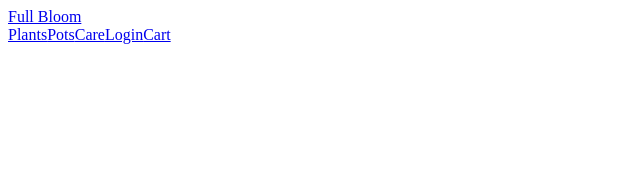
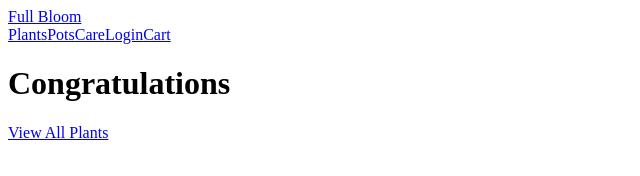
Before and after one commit to jessicachiarella/Grace-Shopper, a React app: page /Congratulations in a window 1280 px wide. Shown: the whole page, without its empty margins (0-640 px from the left). Built offline with nearby package versions, Linux system fonts and the light colour scheme.

Commit message:
set up ternary for congrats page

```diff
--- a/src/components/App.js
+++ b/src/components/App.js
@@ -9,7 +9,7 @@ import {
 //   Cart,
   Care,
 //   Confirmation,
-//    Congratulations,
+   Congratulations,
 //   DeleteFromCart,
 //   EditCart,
   Header,
@@ -47,7 +47,7 @@ const App = () => {
 
                     {/* <Route path="/Cart" element={<Cart/>}/>
                     <Route path="/Confirmation" element={<Confirmation/>}/> */}
-                    {/* <Route path="/Congratulations" element={<Congratulations/>}/> */}
+                    <Route path="/Congratulations" element={<Congratulations isLoggedIn={isLoggedIn} />}/>
                     <Route path="/RenderAllPlants" element={<RenderAllPlants/>}/>
                     <Route path="/RenderDivas" element={<RenderDivas/>}/>
                     <Route path="/RenderGreenThumbs" element={<RenderGreenThumbs/>}/>
@@ -68,7 +68,7 @@ const App = () => {
 
                     {/* <Route path="/Cart" element={<Cart/>}/>
                     <Route path="/Confirmation" element={<Confirmation/>}/> */}
-                    {/* <Route path="/Congratulations" element={<Congratulations/>}/> */}
+                    <Route path="/Congratulations" element={<Congratulations isLoggedIn={isLoggedIn} />}/>
                     <Route path="/RenderAllPlants" element={<RenderAllPlants/>}/>
                     <Route path="/RenderDivas" element={<RenderDivas/>}/>
                     <Route path="/RenderGreenThumbs" element={<RenderGreenThumbs/>}/>
--- a/src/components/Congratulations.js
+++ b/src/components/Congratulations.js
@@ -0,0 +1,26 @@
+import React from "react";
+import { NavLink } from "react-router-dom";
+
+
+
+
+
+
+function Congratulations({isLoggedIn}) {
+
+
+    return (
+    <main className="Congratulations">
+      <div className="congratsText">
+        <h1>Congratulations</h1>
+        {isLoggedIn ? (
+          <NavLink to={`/Account`}>View Account</NavLink>
+        ) : (
+          <NavLink to={`/RenderAllPlants`}>View All Plants</NavLink>
+        )}
+      </div>
+    </main>
+  );
+}
+
+export default Congratulations;
--- a/src/components/index.js
+++ b/src/components/index.js
@@ -6,7 +6,7 @@
 // export { default as Cart } from "./Cart";
 export { default as Care } from "./Care";
 // export { default as Confirmation } from "./Confirmation";
-// export { default as Congratulations } from "./Congratulations";
+export { default as Congratulations } from "./Congratulations";
 // export { default as DeleteFromCart } from "./DeleteFromCart";
 // export { default as EditCart } from "./EditCart";
 export { default as Account } from "./Account";
```
Also changed, not shown: build/asset-manifest.json, build/index.html, build/static/js/main.dd06c3dd.js.LICENSE.txt (renamed from build/static/js/main.d687b19a.js.LICENSE.txt), 4 other files.
